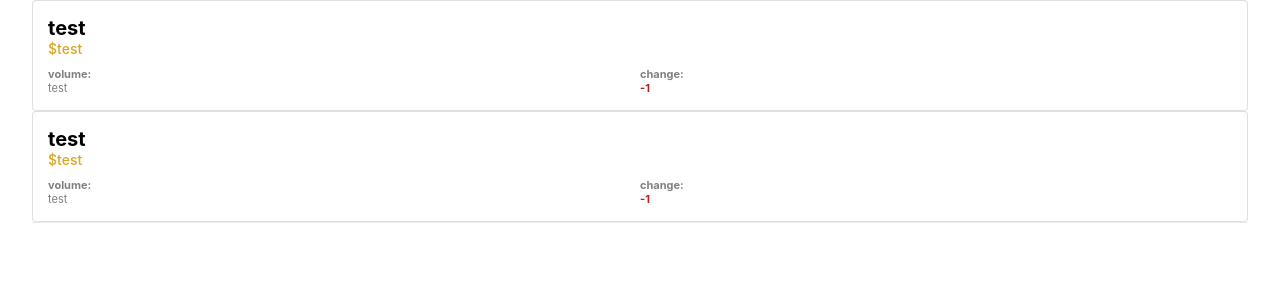
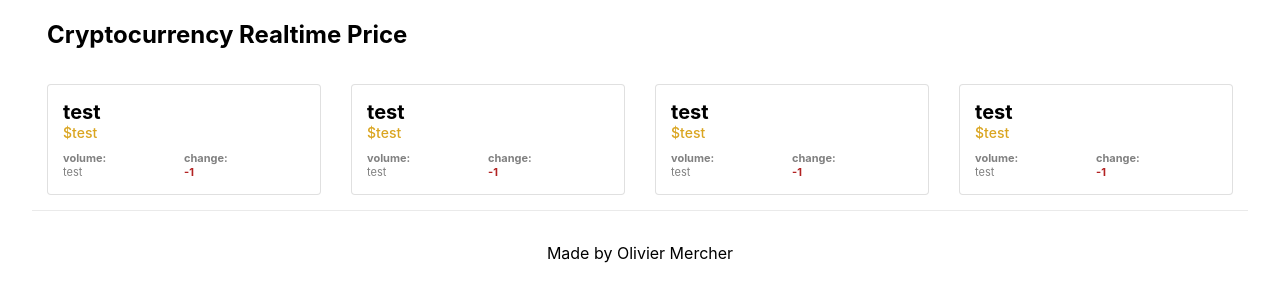
Before and after one commit to merche-o/event-x-codetest, a Next.js app: page / in a window 1280 px wide. Shown: the top 302 px of the page. Built offline with nearby package versions, Linux system fonts and the light colour scheme.

Commit message:
finish cryptocard component+ setup mainview

```diff
--- a/pages/components/crypoCard.tsx
+++ b/pages/components/crypoCard.tsx
@@ -1,6 +1,5 @@
 import React from 'react';
-import { createStyles, makeStyles, Theme } from '@material-ui/core/styles';
-import { Box, Grid, Paper } from '@material-ui/core';
+import { Grid, Paper } from '@material-ui/core';
 import { CryptoData } from '../model/cryptoData';
 import { UseStyles } from '../styles/cryptoCardStyle'
 interface CryptoDataProps {
--- a/pages/index.js
+++ b/pages/index.js
@@ -13,6 +13,7 @@ export default function Home() {
       </Head>
       <Main />
       <footer className={styles.footer}>
+        Made by Olivier Mercher
       </footer>
     </div>
   )
--- a/pages/main.tsx
+++ b/pages/main.tsx
@@ -1,12 +1,23 @@
 import CryptoCard from './components/crypoCard'
 import { CryptoData } from './model/cryptoData'
+import { Grid } from '@material-ui/core';
+import { UseStyles } from './styles/mainPageStyle';
+
 export default function Main() {
     var data : CryptoData = {base:"test", target:"test", price:"test", volume:"test", change: "-1"};
+    const classes = UseStyles();
 
 return(
     <div>
-    <CryptoCard data={data}/>
-    <CryptoCard data={data}/>
+    <h2 className={classes.title}>Cryptocurrency Realtime Price</h2>
+    <Grid container spacing={0} alignContent="flex-start" alignItems="flex-start" direction="row">
+    <Grid item md={3} className={classes.gridItgem}><CryptoCard data={data}/></Grid>
+    <Grid item md={3} className={classes.gridItgem}><CryptoCard data={data}/></Grid>
+    <Grid item md={3} className={classes.gridItgem}><CryptoCard data={data}/></Grid>
+    <Grid item md={3} className={classes.gridItgem}><CryptoCard data={data}/></Grid>
+
+       </Grid>
+
     </div>
 
 
--- /dev/null
+++ b/pages/styles/mainPageStyle.tsx
@@ -0,0 +1,12 @@
+import { createStyles, makeStyles, Theme } from "@material-ui/core/styles";
+
+export const UseStyles = makeStyles((theme: Theme) =>
+createStyles({
+  gridItgem: {
+    padding: "15px",
+  },
+  title:{
+      paddingLeft: "15px"
+  },
+})
+);
```
Also changed, not shown: pages/api/cryptoAPI.ts (added).
